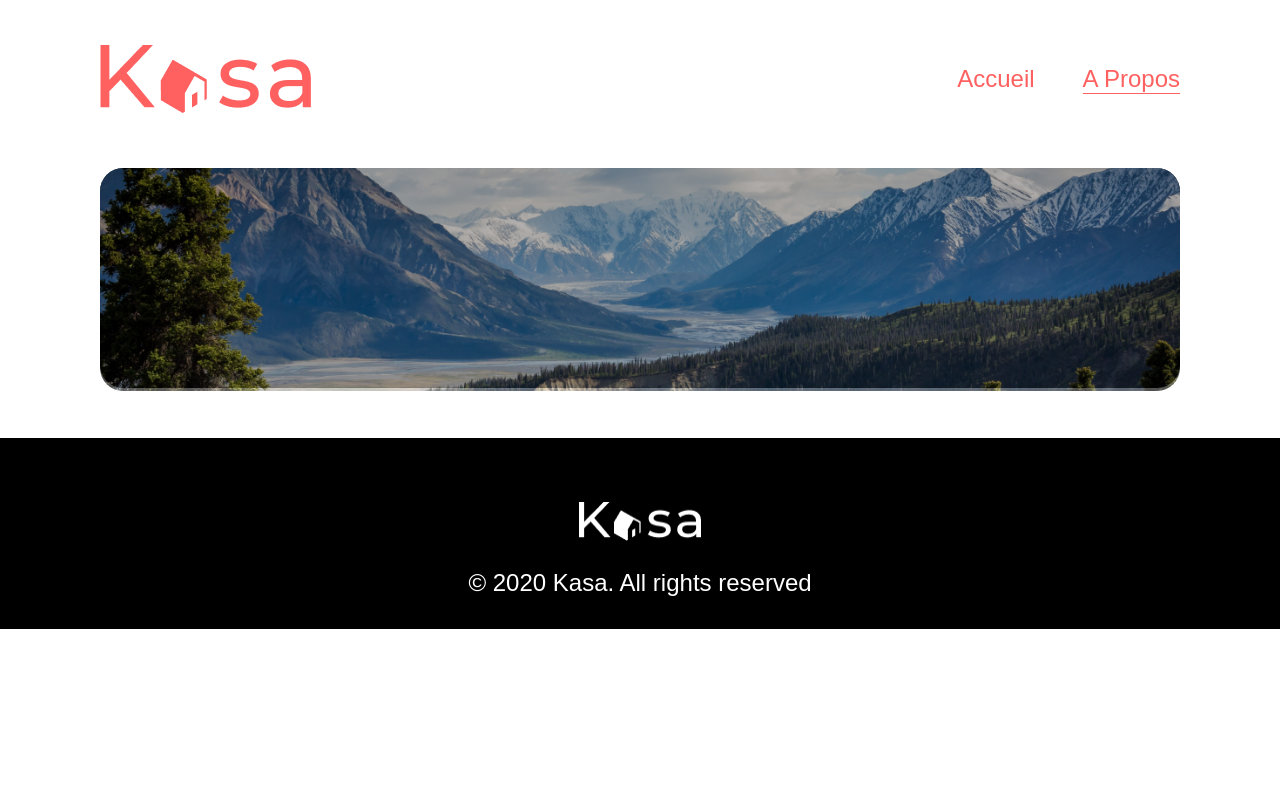
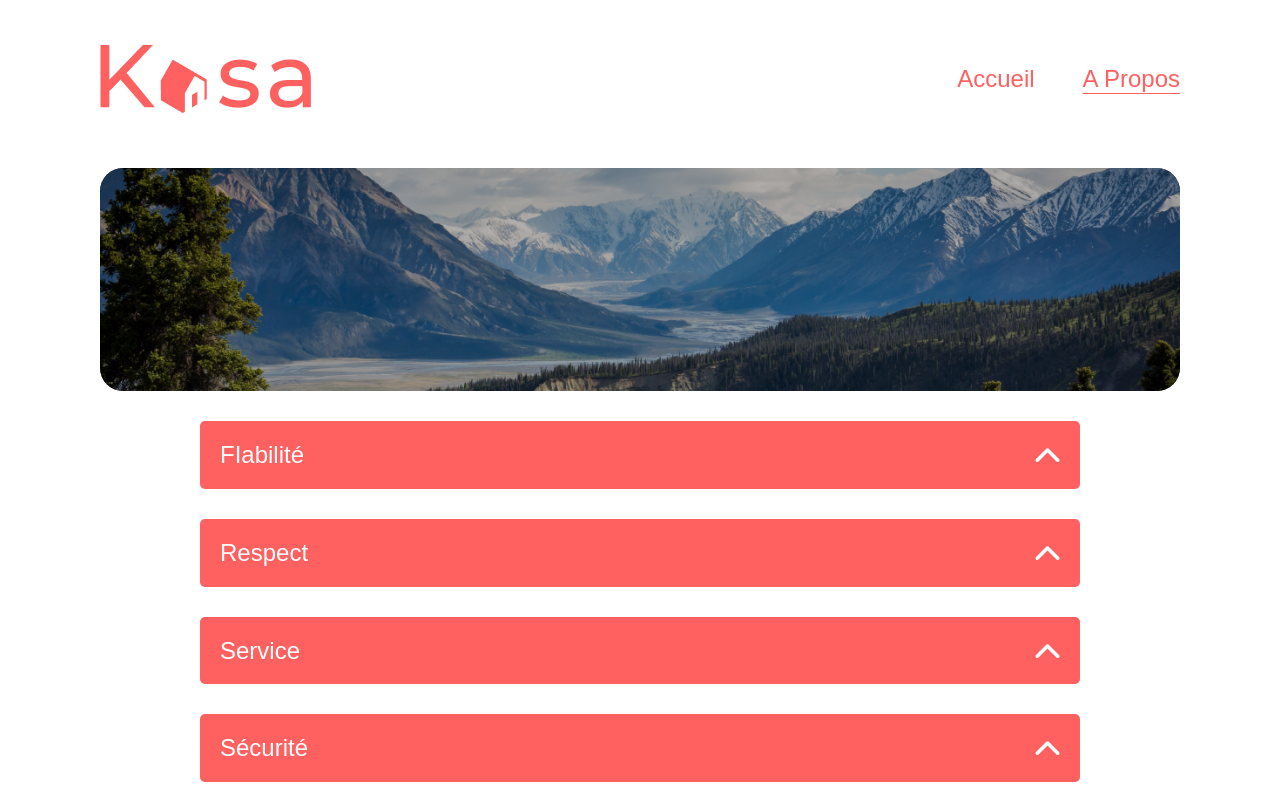
Before and after one commit to sinkuu77/kasa, a React (Create React App) app: page /apropos in a window 1280 px wide. Shown: the top 800 px of the page. Built offline with nearby package versions, Linux system fonts and the light colour scheme; a web font is replaced by a local one.

Commit message:
Ajouté le composant Collapse

```diff
--- a/src/components/Collapse.js
+++ b/src/components/Collapse.js
@@ -1,5 +1,18 @@
-import Icon from "../assets/ICON-arrow.png"
+import { CollapseData } from "../datas/CollapseData"
+import CollapseCards from './CollapseCards'
+import styles from "../styles/Collapse.module.scss"
+
 
 export default function Collapse() {
-    return
+    return (
+        <ul className={styles.collapse__list}>
+            {CollapseData.map(({ index, value, content }) => (
+                <CollapseCards
+                    key={`${value}-${index}`}
+                    value={value}
+                    content={content}
+                />
+            ))}
+        </ul>
+    )
 }
--- /dev/null
+++ b/src/components/CollapseCards.js
@@ -0,0 +1,22 @@
+import Icon from "../assets/ICON-arrow.png"
+import "../styles/CollapseCards.scss"
+import {useState} from "react"
+
+export default function CollapseCards({index, value, content}) {
+    const [rotate, setRotate] = useState(false)
+    const onRotate = () => {
+        setRotate((current) => !current)
+    }
+
+    return (
+        <li key={index} className="collapse">
+            <div className="collapse__container">
+                <h2>{value}</h2>
+                <img src={Icon} alt='arrow icon' className={rotate ? "active" : ""} onClick={onRotate}/>
+            </div>
+            <div className={rotate? "collapse__opened" : "collapse__content"}>
+                <p>{content}</p>
+            </div>
+        </li>
+    )
+}
--- a/src/pages/Apropos.js
+++ b/src/pages/Apropos.js
@@ -1,6 +1,7 @@
 import Banner from "../components/Banner"
 import BannerImg from "../assets/IMG-propos.png"
 import "../styles/base.scss"
+import Collapse from '../components/Collapse'
 
 export default function Apropos() {
     return <div className='propos__container'>
@@ -9,5 +10,6 @@ export default function Apropos() {
             <img  src={BannerImg} alt='scenery of mountain'/>
         </div>
         </Banner>
+        <Collapse />
     </div>
 }
--- a/src/styles/Banner.module.scss
+++ b/src/styles/Banner.module.scss
@@ -8,7 +8,7 @@
             position: relative;
             background-color: base.$black-color;
             border-radius: 23px;
-            height: 220px;
+            height: 223px;
             img {
                 position: absolute;
                 width: 100%;
--- /dev/null
+++ b/src/styles/Collapse.module.scss
@@ -0,0 +1,5 @@
+@use "base";
+
+.collapse__list {
+    padding-left: 0;
+}
--- /dev/null
+++ b/src/styles/CollapseCards.scss
@@ -0,0 +1,54 @@
+@use "base";
+
+.collapse {
+    list-style: none;
+    &__container {
+        background-color: base.$point-color;
+        color: base.$white-color;
+        display: flex;
+        justify-content: space-between;
+        align-items: center;
+        border-radius: 5px;
+        padding: 0 20px;
+        margin: 30px 100px 0;
+        h2 {
+            font-size: 24px;
+            font-weight: 500;
+        }
+        img {
+            transition: all 0.3s linear;
+            &:hover {
+                cursor: pointer;
+            }
+            &.active {
+                transform: rotate(-180deg);
+            }
+        }
+    }
+    &__content {
+        height: 0;
+        overflow: hidden;
+        background-color: base.$background-color;
+        border-radius: 5px;
+        margin: 0 100px;
+        padding: 0 50px;
+        transition: all 0.3s linear;
+        p {
+            color: base.$point-color;
+        }
+    }
+    &__opened {
+        background-color: base.$background-color;
+        border-radius: 5px;
+        margin: 0 100px;
+        padding: 20px 50px 20px;
+        transition: all 0.3s linear;
+        p {
+            color: base.$point-color;
+            margin: 0;
+            font-size: 18px;
+            font-weight: 500;
+            line-height: 140%;
+        }
+    }
+}
```
